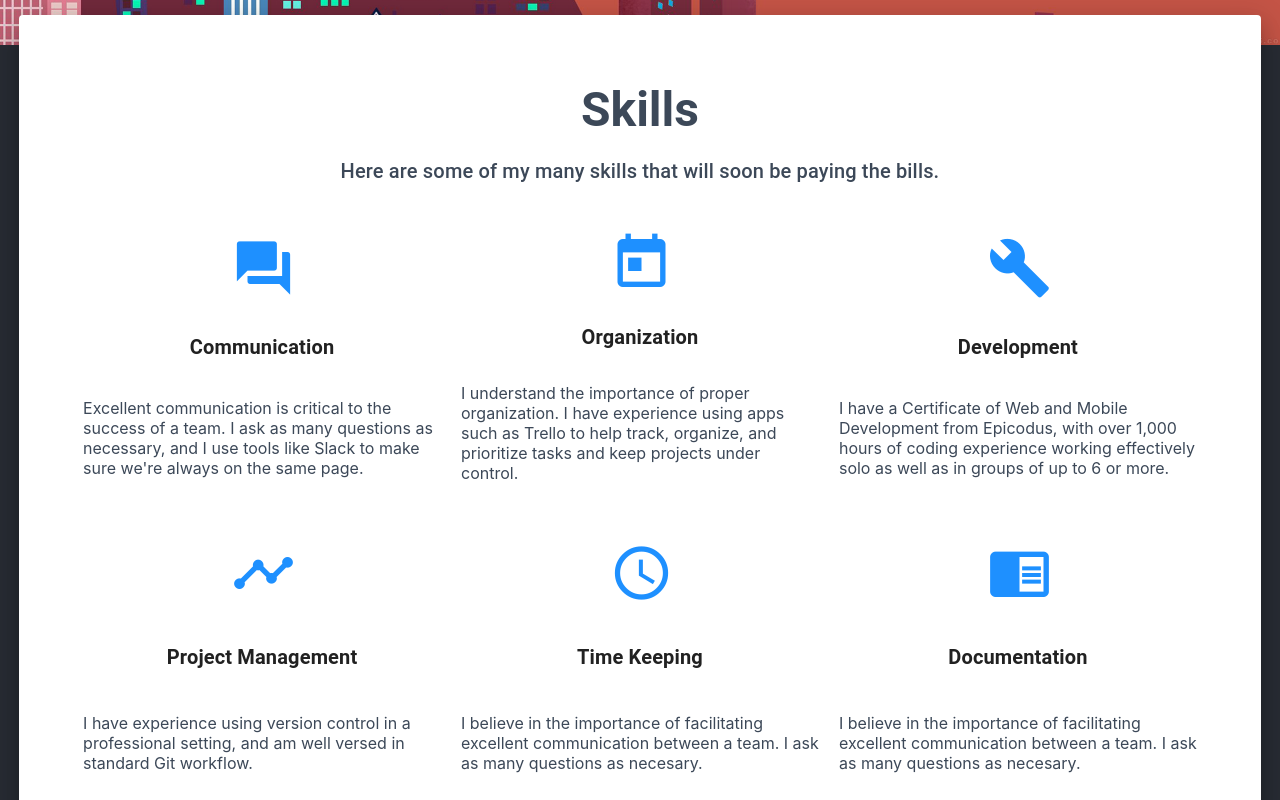
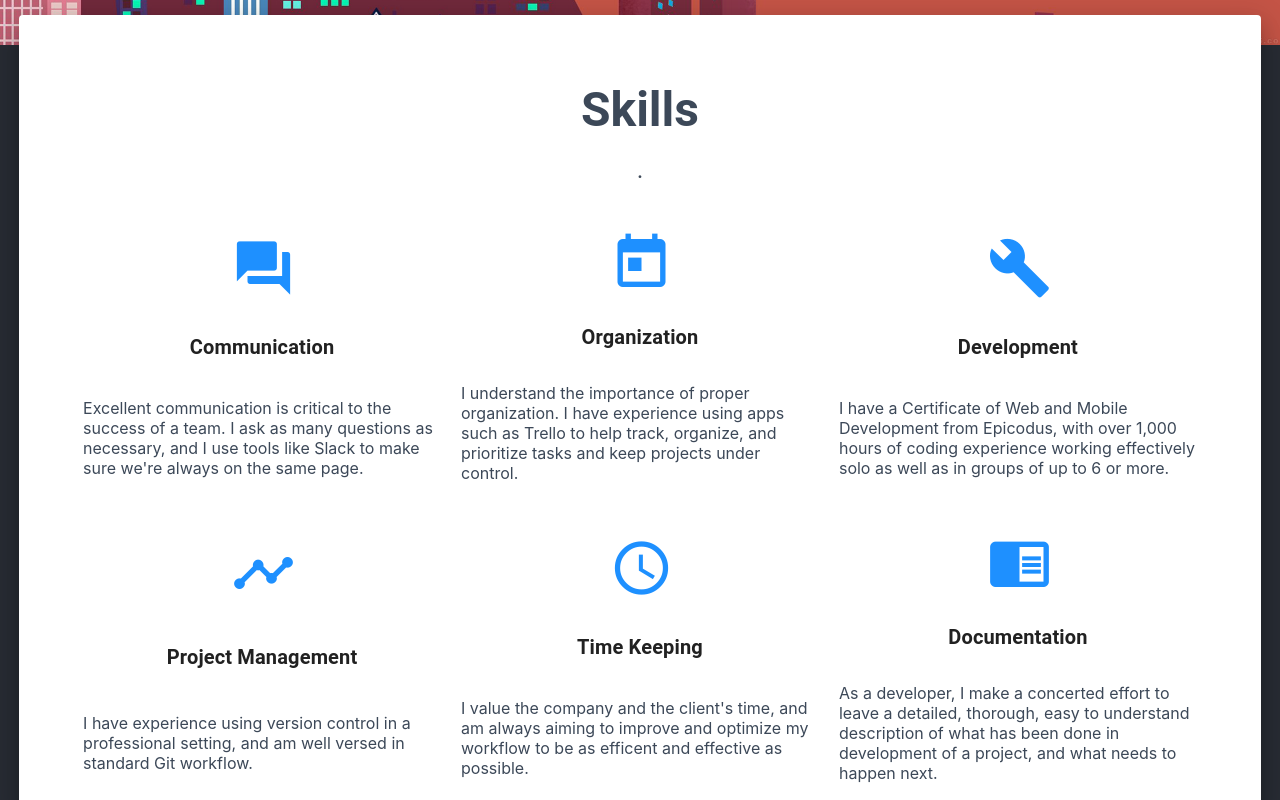
Before and after one commit to drewtucker/portfolio, a React (Create React App) app: page / in a window 1280 px wide. Shown: the part 580-1380 px from the top of the page. Built offline with nearby package versions, Linux system fonts and the light colour scheme.

Commit message:
Fix content wrapper to wrap properly on page breaks.

```diff
--- a/src/Content.jsx
+++ b/src/Content.jsx
@@ -6,18 +6,18 @@ import './Content.css';
 
 function Content() {
   return <div className="content-wrapper">
-      <Paper id='content-paper' style={{ width: '97%', height: '1200px', marginTop: '-30px' }} elevation="15">
+      <Paper id='content-paper' style={{ width: '97%',  marginTop: '-30px' }} elevation="15">
         <div className='content-header'>
           <Typography variant='h3' style={{fontWeight: 'bold', color: '#3C4858'}}>Skills</Typography>
-          <Typography variant='h6' style={{color: '#3C4858', paddingTop: '20px'}}>Here are some of my many skills that will soon be paying the bills.</Typography>
+          <Typography variant='h6' style={{color: '#3C4858', paddingTop: '20px'}}>.</Typography>
         </div>
         <div className='skills-wrapper'>
           <SkillCard icon='question_answer' header='Communication' text="Excellent communication is critical to the success of a team. I ask as many questions as necessary, and I use tools like Slack to make sure we're always on the same page."/>
           <SkillCard icon='today' header='Organization' text='I understand the importance of proper organization. I have experience using apps such as Trello to help track, organize, and prioritize tasks and keep projects under control. '/>
           <SkillCard icon='build' header='Development' text='I have a Certificate of Web and Mobile Development from Epicodus, with over 1,000 hours of coding experience working effectively solo as well as in groups of up to 6 or more.'/>
           <SkillCard icon='timeline' header='Project Management' text='I have experience using version control in a professional setting, and am well versed in standard Git workflow.'/>
-          <SkillCard icon='access_time' header='Time Keeping' text='I believe in the importance of facilitating excellent communication between a team. I ask as many questions as necesary.'/>
-          <SkillCard icon='chrome_reader_mode' header='Documentation' text='I believe in the importance of facilitating excellent communication between a team. I ask as many questions as necesary.'/>
+          <SkillCard icon='access_time' header='Time Keeping' text="I value the company and the client's time, and am always aiming to improve and optimize my workflow to be as efficent and effective as possible."/>
+          <SkillCard icon='chrome_reader_mode' header='Documentation' text='As a developer, I make a concerted effort to leave a detailed, thorough, easy to understand description of what has been done in development of a project, and what needs to happen next.'/>
 
         </div>
       </Paper>
```
